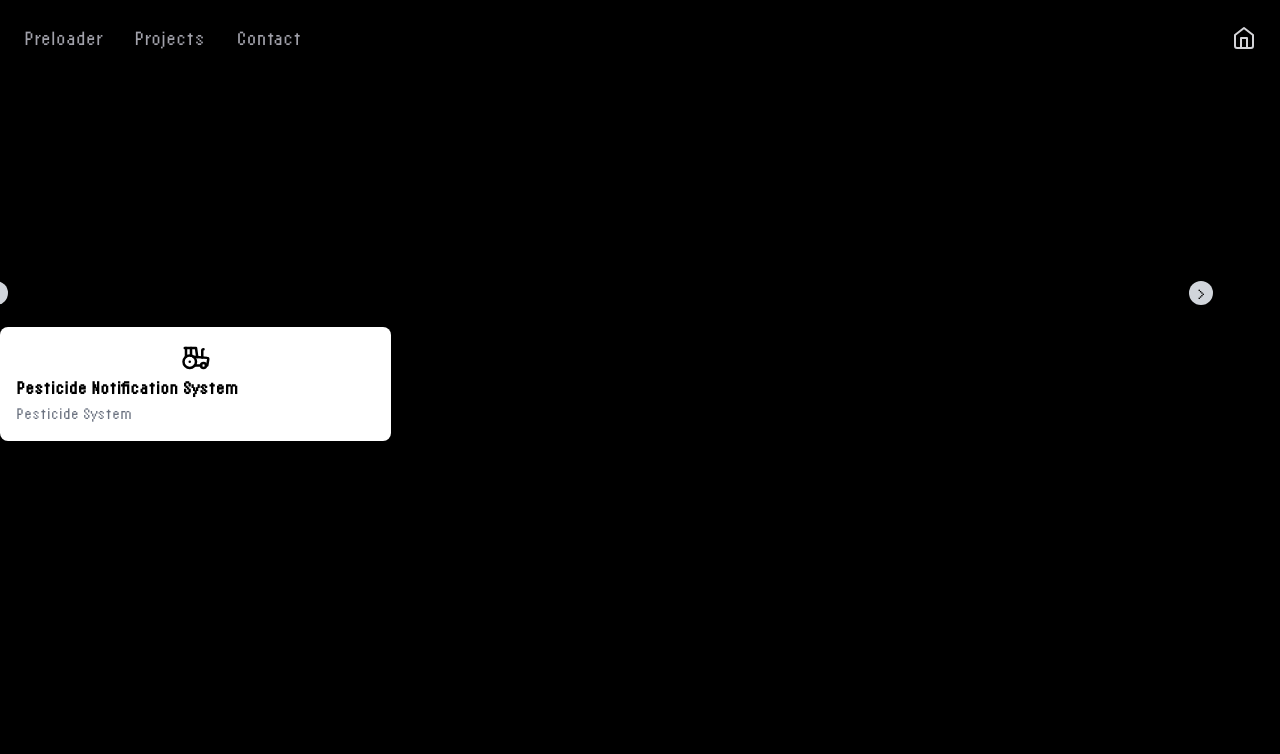
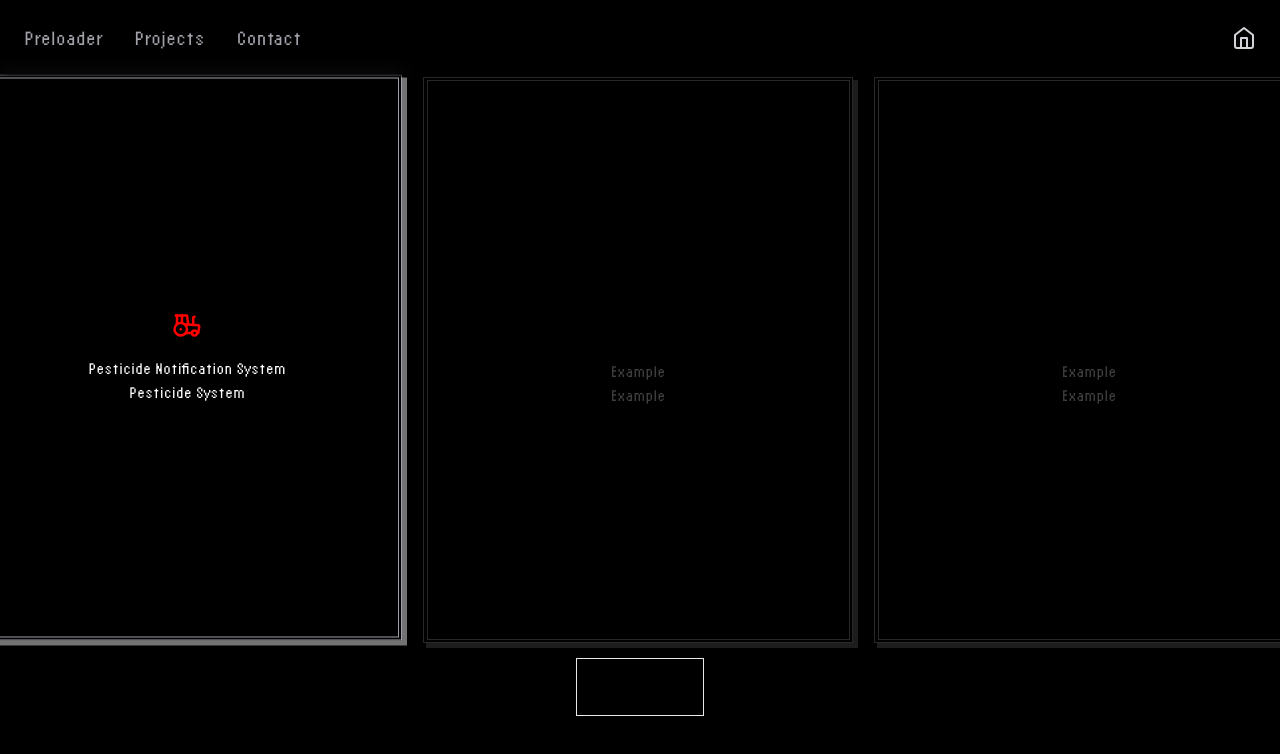
Before and after one commit to aarasawa/aarasawa.dev, a Next.js app: page /projects in a window 1280 px wide. Shown: the top 754 px of the page. Built offline with nearby package versions, Linux system fonts and the light colour scheme.

Commit message:
UPDATE: visual update to projects page

```diff
--- a/app/components/carousel.tsx
+++ b/app/components/carousel.tsx
@@ -1,52 +1,54 @@
-'use client';
+'use client'
 import React, { PropsWithChildren } from "react";
 
-interface Project {
-  icon: JSX.Element;
-  href: string;
-  label: string;
-  handle: string;
-}
-
 interface MultiCardCarouselProps {
+  currentIndex: number;
+  setCurrentIndex: React.Dispatch<React.SetStateAction<number>>;
   projects: Project[];
 }
 
-const MultiCardCarousel: React.FC<PropsWithChildren<MultiCardCarouselProps>> = ({ projects }) => {
-  const [currentIndex, setCurrentIndex] = React.useState(0);
+interface Project {
+  href: string;
+}
 
+
+// https://medium.com/@skaswathisk/multi-card-carousel-without-external-libraries-in-react-typescript-js-7834cb3d087f
+const MultiCardCarousel: React.FC<PropsWithChildren<MultiCardCarouselProps>> = ({ children, currentIndex, setCurrentIndex, projects }) => {
   const handleNext = () => {
-    setCurrentIndex((prevIndex) => (prevIndex + 1) % projects.length);
+    setCurrentIndex((prevIndex) => (prevIndex + 1) % React.Children.count(children));
   };
 
   const handlePrev = () => {
-    setCurrentIndex((prevIndex) => (prevIndex - 1 + projects.length) % projects.length);
+    setCurrentIndex((prevIndex) => (prevIndex - 1 + React.Children.count(children)) % React.Children.count(children));
   };
 
+  const handleRedirect = () => {
+    window.location.href = projects[currentIndex].href;
+  }
+
   return (
-    <div className="mt-2">
-      <div className="w-11/12 ">
-        <div className="relative">
-          <div className="flex space-x-4">
-            {projects.slice(currentIndex, currentIndex + 3).map((project, index) => (
-              <div className="flex-none w-1/3 p-4 bg-white rounded-lg shadow-md" key={index}>
-                <div className="flex items-center justify-center">
-                  {project.icon}
-                </div>
-                <h3 className="text-lg font-bold">{project.label}</h3>
-                <p className="text-gray-500">{project.handle}</p>
-              </div>
-            ))}
-          </div>
-          <div className="flex items-center justify-between mt-4 relative  bottom-44 ">
-            <button className="w-6 h-6 rounded-full bg-gray-300  relative right-4" onClick={handlePrev}>&lt;</button>
-            <button className="w-6 h-6 rounded-full bg-gray-300 relative left-10" onClick={handleNext}>&gt;</button>
-          </div>
+    <div className="flex justify-center items-center h-full">
+      <div className="relative w-full">
+        <div className="flex space-x-4">
+
+          {/* carousel project cards */}
+          {React.Children.map(children, (child, index) => (
+            <div key={index} className={`project-card ${index === currentIndex ? 'active' : 'inactive'}`}>
+              {child}
+            </div>
+          ))}
+
+        </div>
+
+        {/* control buttons */}
+        <div className="flex items-center justify-between relative bottom-0 left-0 right-0 px-4 py-2">
+          <button className="w-auto h-auto px-4 py-2 text-4xl bg-transparent border border-transparent flex items-center justify-center relative" onClick={handlePrev}>&lt;</button>
+          <button className="w-auto h-auto px-4 py-2 text-4xl bg-transparent border border-double flex items-center justify-center relative" onClick={handleRedirect}>SELECT</button>
+          <button className="w-auto h-auto px-4 py-2 text-4xl bg-transparent border border-transparent flex items-center justify-center relative" onClick={handleNext}>&gt;</button>
         </div>
       </div>
     </div>
   );
-
 };
 
 export default MultiCardCarousel;
--- a/app/components/nav.tsx
+++ b/app/components/nav.tsx
@@ -69,8 +69,9 @@ export const Navigation: React.FC = () => {
               >
                 {isMenuOpen ? <X onClick={toggleMenu}/> : <Menu onClick={toggleMenu}/>}
               </button>
+              <div className="relative">
                 {isMenuOpen && (
-								<div className="fixed inset-0 flex justify-center items-center z-40">
+                  <div className="absolute top-20 inset-0 flex justify-center items-center z-40">
                     <div className="flex flex-col items-center gap-4 bg-zinc-900/500 p-4">
                       {navigation.map((item, index) => (
                         <React.Fragment key={item.href}>
@@ -89,6 +90,7 @@ export const Navigation: React.FC = () => {
                     </div>
                   </div>
                 )}
+              </div>
             </>
           ) : (
             <div className="flex justify-between gap-8">
--- a/app/components/preloader.tsx
+++ b/app/components/preloader.tsx
@@ -84,6 +84,12 @@ const Preloader = (): JSX.Element => {
   }, []);
 
   useEffect(() => {
+    if (count === strings.length) {
+      setTimeout(() => {
+        window.location.href = '/';
+      }, 2000);
+    }
+
     if (count < strings.length) {
       const timeout = setTimeout(() => {
         addLog();
--- a/app/components/projects_card.tsx
+++ b/app/components/projects_card.tsx
@@ -1,30 +1,58 @@
-import { PropsWithChildren } from "react";
 
-export const Projects_Card: React.FC<PropsWithChildren> = ({children}) => {
+interface ProjectCardProps {
+  icon: React.ReactNode;
+  href: string | undefined;
+  label: string;
+  handle: string;
+  isActive: boolean;
+}
+
+export const Projects_Card: React.FC<ProjectCardProps> = ({ icon, href, label, handle, isActive }) => {
   return (
-    <div className="pointer-events-auto justify-self-center overflow-hidden relative group
-      w-[334px] h-[473px]
-      lg:w-[434px] lg:h-[573px]"
+    <a
+      href={isActive ? href : undefined}
+      className={`block justify-self-center overflow-hidden relative group
+        pointer-events-${isActive ? 'auto' : 'max-h-none'}
+        w-[335px] h-[473px]
+        lg:w-[435px] lg:h-[573px]`}
     >
-      {children}
 
-      <div className="absolute bg-neutral-500 group-hover:bg-neutral-400 left-[3px] top-[3px]
-        w-[331px] h-[470px]
-        lg:w-[431px] lg:h-[570px]"></div>
+          {/* surrounding frame (invisible) */}
+          <div
+            className={`absolute bg-neutral-500 left-[3px] top-[3px]
+              ${isActive ? 'group-hover:bg-neutral-400' : ''}
+              w-[350px] h-[468px]
+              lg:w-[460px] lg:h-[568px]`}
+          ></div>
 
-      <div className="left-0 top-0 absolute
-        w-[329px] h-[468px]
-        lg:w-[429px] lg:h-[568px]">
+                {/* outer white line frame */}
+                <div
+                  className={`left-0 top-0 absolute bg-black border border-zinc-400
+                    ${isActive ? 'group-hover:border-white' : ''}
+                    w-[330px] h-[466px]
+                    lg:w-[430px] lg:h-[566px]`}
+                ></div>
 
-        <div className="left-0 top-0 absolute bg-black border border-zinc-400 group-hover:border-white
-          w-[329px] h-[468px]
-          lg:w-[429px] lg:h-[568px]"></div>
+                {/* inner white line frame */}
+                <div
+                  className={`left-[4px] top-[3px] absolute bg-black border border-zinc-400
+                    ${isActive ? 'group-hover:border-white' : ''}
+                    w-[323px] h-[460px]
+                    lg:w-[423px] lg:h-[560px]`}
+                >
 
-        <div className="left-[4px] top-[4px] absolute bg-black border border-zinc-400 group-hover:border-white
-          w-[322px] h-[461px]
-          lg:w-[422px] lg:h-[561px]"></div>
+                      {/* container for icon, label, and handle */}
+                      <div className="flex flex-col items-center justify-center h-full text-center">
 
-      </div>
-    </div>
-  )
-}
+                            {/* Icon */}
+                            <div className="mb-4">{icon}</div>
+                            {/* Label */}
+                            <p className="text-white">{label}</p>
+                            {/* Handle */}
+                            <p className="text-white">{handle}</p>
+
+                      </div>
+                </div>
+    </a>
+  );
+};
--- a/app/globals.css
+++ b/app/globals.css
@@ -19,3 +19,23 @@ body {
     )
     rgb(var(--background-start-rgb));
 }
+
+@keyframes bounce {
+  0%,
+  100% {transform: translateY(0);}
+  50% {transform: translateY(-10px);}
+}
+
+.project-card {
+  transition: transform 0.5s ease;
+}
+
+.project-card.active {
+  animation: bounce 3s ease-in-out infinite;
+  color: red;
+  opacity: 1;
+}
+
+.project-card.inactive {
+  opacity: 0.25;
+}
--- a/app/page.tsx
+++ b/app/page.tsx
@@ -10,11 +10,14 @@ export default function Home() {
   return (
     <div className="flex flex-col justify-center w-screen h-screen overflow-hidden">
       <div className="bg-black">
+
         <h1 className="text-center mt-5 bg-white cursor-default font-display text-4xl sm:text-5xl md:text-6xl lg:text-7xl xl:text-8xl 2xl:text-9xl bg-clip-text">
             Alexander Arasawa
         </h1>
+
         <nav className="my-3">
           <ul className="flex items-center justify-center gap-4 text-2xl">
+
             {navigation.map((item) => (
               <Link
                 key={item.href}
@@ -24,6 +27,7 @@ export default function Home() {
                 {item.name}
               </Link>
             ))}
+
           </ul>
         </nav>
       </div>
--- a/app/projects/page.tsx
+++ b/app/projects/page.tsx
@@ -1,6 +1,9 @@
+'use client'
 import { Navigation } from "../components/nav";
+import { Projects_Card } from "../components/projects_card"
 import MultiCardCarousel from "../components/carousel";
-import { Tractor } from "lucide-react";
+import { Tractor, Activity, Atom } from "lucide-react";
+import React from 'react';
 
 const projects = [
 	{
@@ -9,15 +12,50 @@ const projects = [
 		label: "Pesticide Notification System",
 		handle: "Pesticide System"
 	},
+	{
+		icon: <Activity size={30} />,
+		href: "",
+		label: "Example",
+		handle: "Example"
+	},
+	{
+		icon: <Atom size={30} />,
+		href: "",
+		label: "Example",
+		handle: "Example"
+	},
 ];
 
 export default function Projects() {
+	const [currentIndex, setCurrentIndex] = React.useState(0);
+
 	return (
 		<div className="bg-black scroll-p-5">
+
 			<Navigation/>
-			<div className="container flex items-center min-h-screen py-16 mx-auto">
-				<div className="grid w-full grid-cols-1 gap-8 py-6">
-					<MultiCardCarousel projects={projects}/>
+
+			<div className="flex items-center justify-center min-h-screen mx-auto overflow-hidden">
+				<div className="">
+
+					<MultiCardCarousel
+						currentIndex={currentIndex}
+						setCurrentIndex={setCurrentIndex}
+						projects={projects}
+					>
+
+								{projects.map((project, index) => (
+									<Projects_Card
+										key={index}
+										icon={project.icon}
+										href={project.href}
+										label={project.label}
+										handle={project.handle}
+										isActive={index === currentIndex}
+									/>
+								))}
+
+					</MultiCardCarousel>
+
 				</div>
 			</div>
 		</div>
```
Also changed, not shown: app/components/contact_card.tsx (+68 -5 lines), app/contact/page.tsx (+54 -22 lines). Lines whose indentation alone changed are shown as unchanged.
